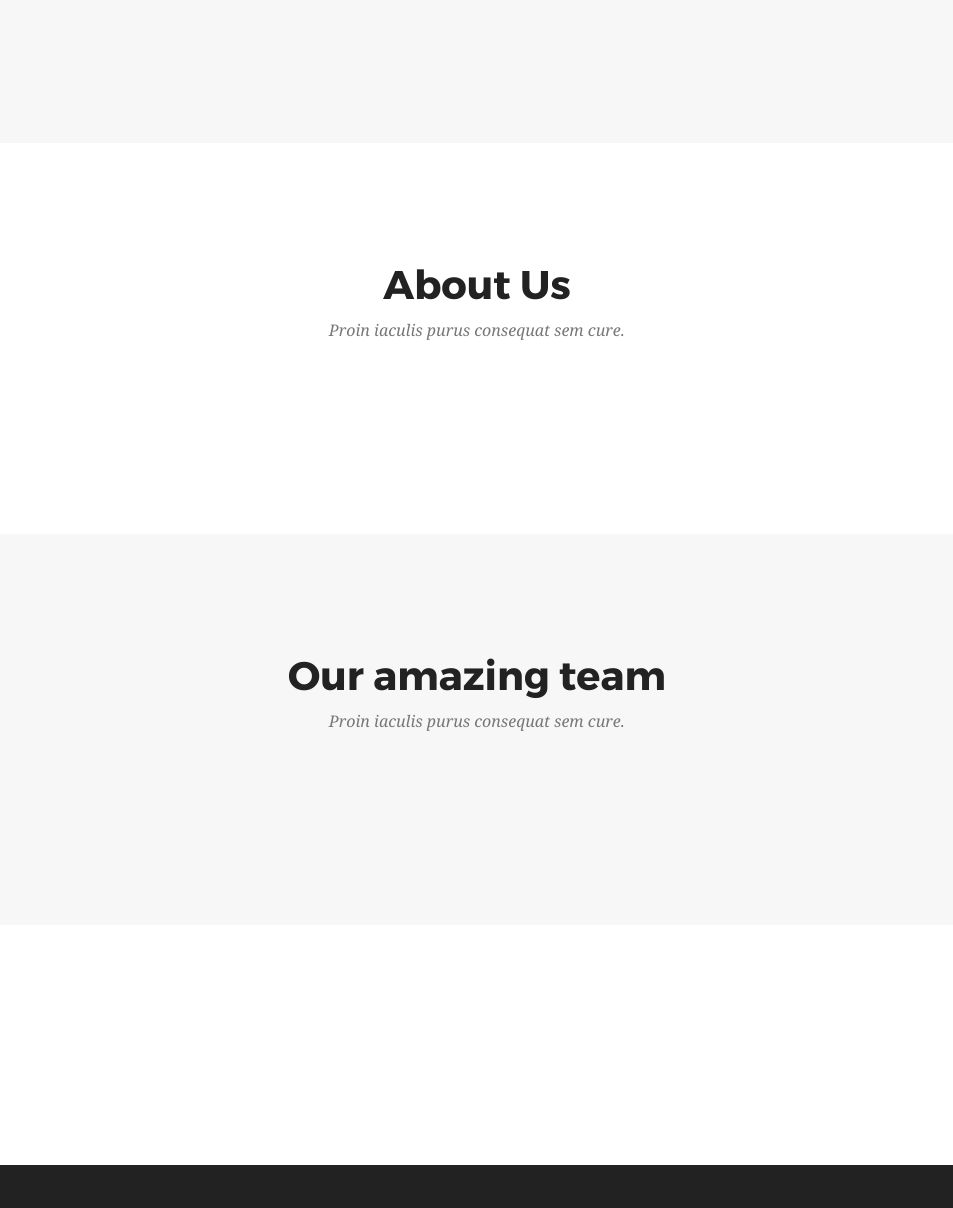
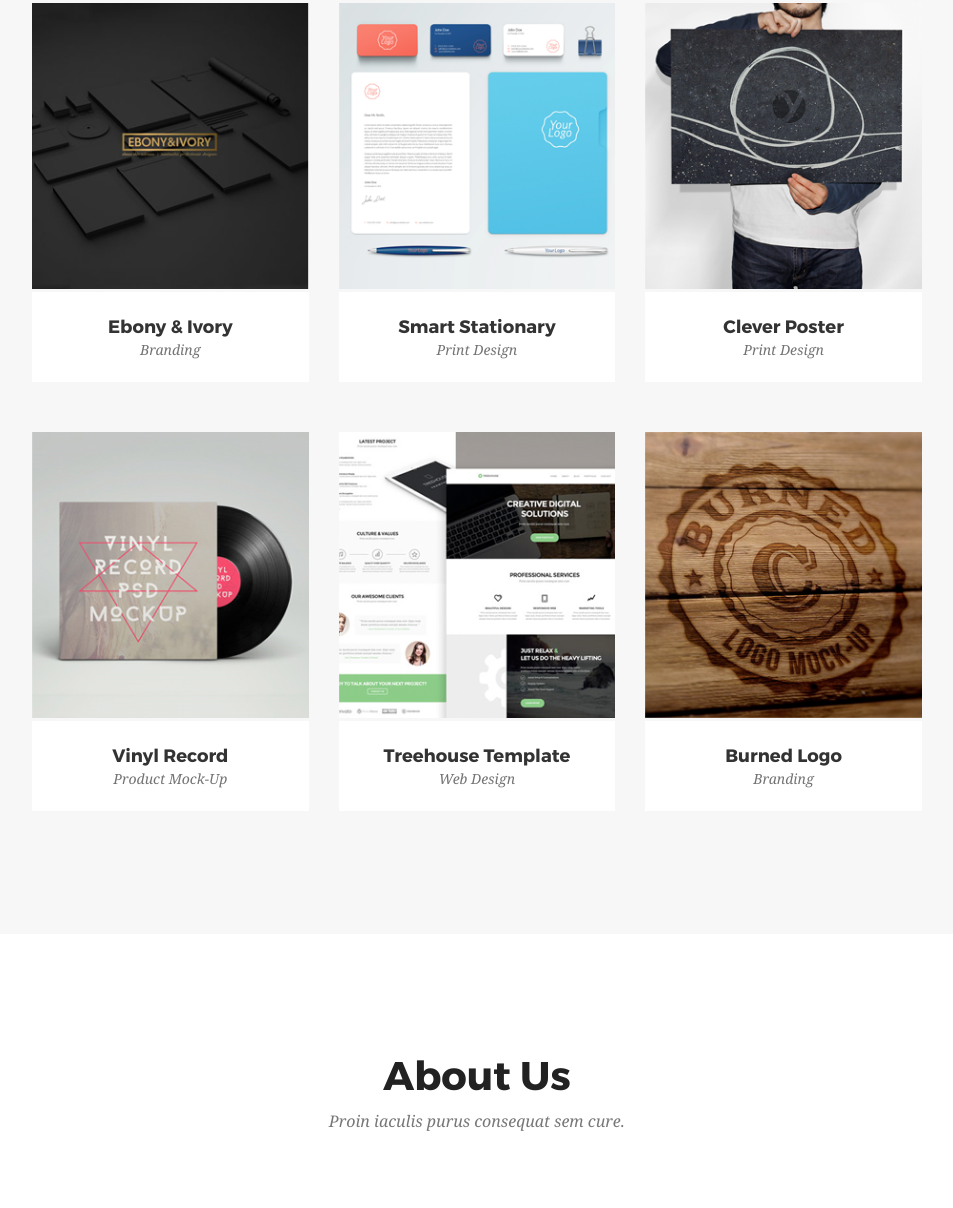
Before and after one commit to SergLin/Golden.loc, a plain HTML site: page index.html in a window 1280 px wide. Shown: the part 1544-2752 px from the top of the page, without its empty margins (163-1116 px from the left). Drawn offline with Linux system fonts and the light colour scheme.

Commit message:
добавил портфолио

```diff
--- a/css/style.css
+++ b/css/style.css
@@ -91,6 +91,7 @@ table {
 	max-width: 940px;
 	margin: 0 auto;
 	padding: 0 10px;
+	/*border: 0.5px dotted red;*/
 }
 
 .container_header {
@@ -103,6 +104,15 @@ table {
 	padding-top: 20px;
 	position: relative;
 }
+
+.container_services{
+	padding-bottom: 100px;
+}
+
+.container_portfolio{
+	padding-bottom: 70px;
+}
+
 
 .container_contact {
 	min-height: 698px;
@@ -317,7 +327,6 @@ table {
 
 /*******main*******/
 
-
 .section__titte {
 	font-size: 40px;
 	font-family: 'Montserrat';
@@ -341,9 +350,6 @@ table {
 .col{
 	float: left;
 	min-height: 1px;
-	padding: 0 15px;
-	margin-bottom: 20px;
-
 }
 
 .col_x3{
@@ -384,6 +390,11 @@ table {
 
 /*******services*******/
 
+.services{
+	padding: 0 15px;
+	margin-bottom: 20px;
+}
+
 .services__icon{
 	width: 70px;
 	height: 70px;
@@ -399,7 +410,7 @@ table {
 }
 
 .services__icon_ws{
-	background-position: -123px 13px;
+	background-position: -122px 13px;
 }
 
 .services__title{
@@ -415,3 +426,56 @@ table {
 	font-family: 'Roboto Slab';
 	color: #777;
 }
+
+/********Our portfolio*******/
+
+.row_portfolio{
+	/*margin: 0 -17.5px;*/
+}
+
+.col_portfolio{
+	padding: 0 15px;
+
+}
+
+.portfolio{
+	margin-bottom: 50px;
+	/*padding: 0 15px;*/
+
+}
+
+.portfolio__link{
+	display: block;
+}
+
+.portfolio:hover{
+	box-shadow: 0 0 8px rgba(0, 0, 0, 0.18), 0 8px 16px rgba(0, 0, 0, 0.36);
+
+}
+
+.portfolio__link>img{
+	width: 100%;
+	height: auto;
+}
+
+.portfolio__title{
+	background-color: #fff;
+	padding: 25px 0	;
+}
+
+.portfolio__title>h3
+{
+	font-size: 18px;
+	font-family: 'Montserrat';
+	color: #333;
+	font-weight: bold;
+	padding-bottom: 8px;
+}
+
+.portfolio__title>p
+{
+	font-size: 14px;
+	font-family: 'Droid Serif';
+	color: #737373;
+	font-style: italic;
+}
--- a/index.html
+++ b/index.html
@@ -48,7 +48,9 @@
 
 	<!-- main -->
 
-	<div class="container">
+	<!-- Services -->
+
+	<div class="container container_services">
 		<div class="resize">
 			<div class="row">
 				<div class="section">
@@ -88,7 +90,10 @@
 			</div>
 		</div>
 	</div>
-	<div class="container">
+
+	<!-- Our portfolio -->
+
+	<div class="container container_portfolio">
 		<div class="resize">
 			<div class="row">
 				<div class="section">
@@ -96,8 +101,67 @@
 					<p class="section__description">Proin iaculis purus consequat sem cure.</p>
 				</div>
 			</div>
+			<div class="row row_portfolio">
+				<div class="col col_x2 col_x3 col_portfolio">
+					<figure class="portfolio">
+						<a class="portfolio__link" href="#"><img src="img/portfolio-1.png" title="Ebony &amp; Ivory"></a>
+						<figcaption class="portfolio__title">
+							<h3>Ebony &amp; Ivory</h3>
+							<p>Branding</p>
+						</figcaption>
+					</figure>
+				</div>
+				<div class="col col_x2 col_x3 col_portfolio">
+					<figure class="portfolio">
+						<a class="portfolio__link" href="#"><img src="img/portfolio-2.png" title="Smart Stationary"></a>
+						<figcaption class="portfolio__title">
+							<h3>Smart Stationary</h3>
+							<p>Print Design</p>
+						</figcaption>
+					</figure>
+				</div>
+				<div class="col col_x2 col_x3 col_portfolio">
+					<figure class="portfolio">
+						<a class="portfolio__link" href="#"><img src="img/portfolio-3.png" title="Clever Poster"></a>
+						<figcaption class="portfolio__title">
+							<h3>Clever Poster</h3>
+							<p>Print Design</p>
+						</figcaption>
+					</figure>
+				</div>
+				<div class="col col_x2 col_x3 col_portfolio">
+					<figure class="portfolio">
+						<a class="portfolio__link" href="#"><img src="img/portfolio-4.png" title="Vinyl Record"></a>
+						<figcaption class="portfolio__title">
+							<h3>Vinyl Record</h3>
+							<p>Product Mock-Up</p>
+						</figcaption>
+					</figure>
+				</div>
+				<div class="col col_x2 col_x3 col_portfolio">
+					<figure class="portfolio">
+						<a class="portfolio__link" href="#"><img src="img/portfolio-5.png" title="Treehouse Template"></a>
+						<figcaption class="portfolio__title">
+							<h3>Treehouse Template</h3>
+							<p>Web Design</p>
+						</figcaption>
+					</figure>
+				</div>
+				<div class="col col_x2 col_x3 col_portfolio">
+					<figure class="portfolio">
+						<a class="portfolio__link" href="#"><img src="img/portfolio-6.png" title="Burned Logo"></a>
+						<figcaption class="portfolio__title">
+							<h3>Burned Logo</h3>
+							<p>Branding</p>
+						</figcaption>
+					</figure>
+				</div>
+			</div>
 		</div>
 	</div>
+
+	<!-- About Us -->
+
 	<div class="container">
 		<div class="resize">
 			<div class="row">
@@ -108,6 +172,9 @@
 			</div>
 		</div>
 	</div>
+
+	<!-- Our amazing team -->
+
 	<div class="container">
 		<div class="resize">
 			<div class="row">
@@ -118,7 +185,15 @@
 			</div>
 		</div>
 	</div>
-	<div class="container"></div>
+
+	<!-- Partners -->
+
+	<div class="container">
+
+	</div>
+
+	<!-- Contact us -->
+
 	<div class="container container_contact">
 		<div class="resize">
 			<div class="row">
```
